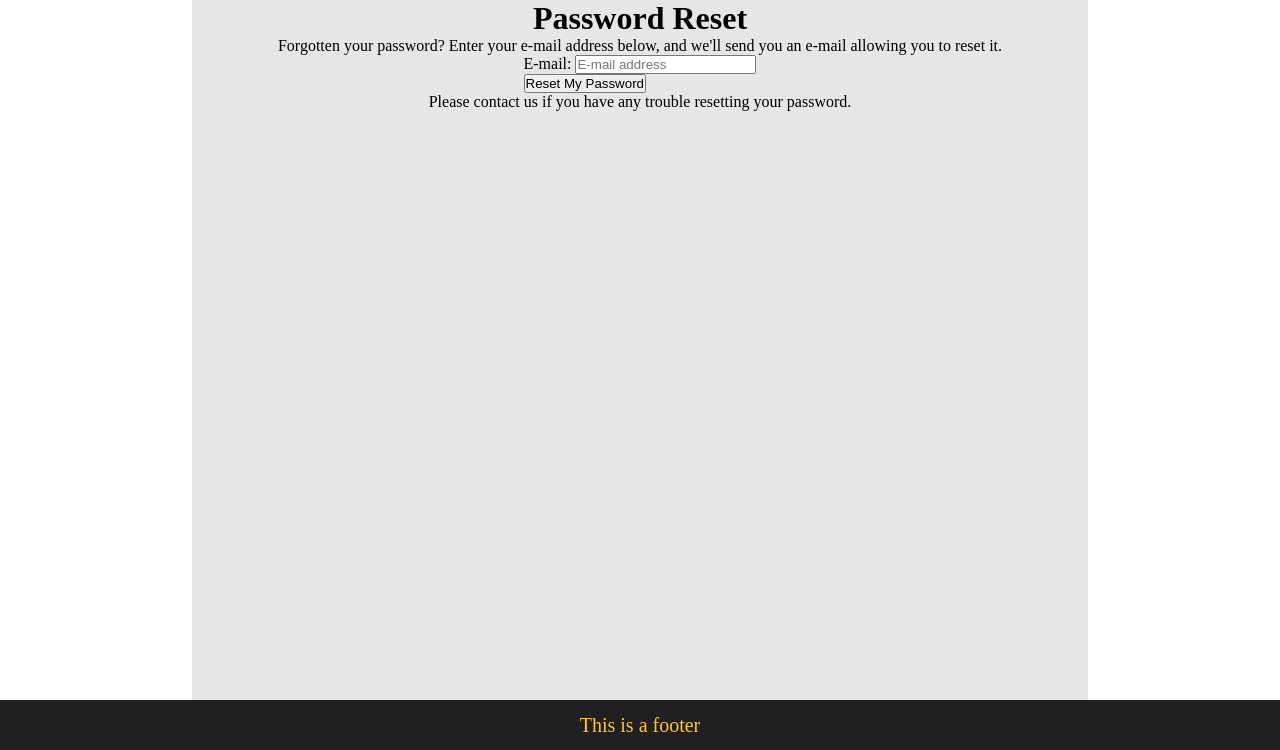
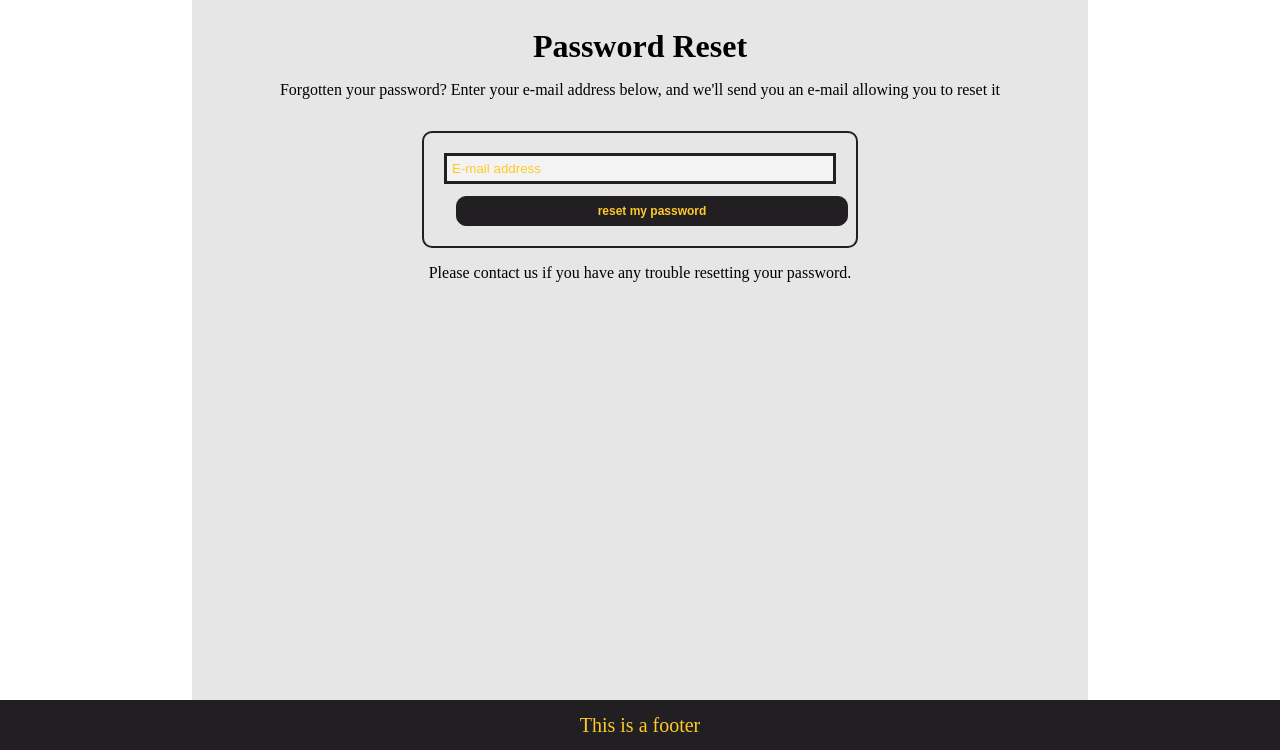
Before and after one commit to Code-Institute-Submissions/F1-weather-tracker-v2, a Django app: page /accounts/password/reset/ in a window 1280 px wide. Shown: the part 50-800 px from the top of the page. Run offline with Django 3.2, Linux system fonts and the light colour scheme.

Commit message:
style: added style classes to the remaining allauth templates

```diff
--- a/static/css/_auth-templates.scss
+++ b/static/css/_auth-templates.scss
@@ -23,7 +23,7 @@
   font-size: 1.6rem;
 }
 
-.auth-login-form {
+.auth-form {
   width: 50%;
   padding: 20px;
   margin-top: 16px;
@@ -31,16 +31,20 @@
   border-radius: 10px;
 }
 
+.auth-p-sub {
+  margin: 16px 0px;
+}
+
 /* Allauth form formatting */
 
-.auth-login-form p {
+.auth-form p {
   margin-bottom: 12px;
   color: $cYellow; /* text-secondary */
   font-size: 1.8rem;
   font-weight: 800;
 }
 
-.auth-login-form input {
+.auth-form input {
   border: 3px solid $cGray;
   border-radius: 0px;
   padding: 5px;
@@ -48,16 +52,16 @@
   background-color:#f3f3f3;
 }
 
-.auth-login-form label:not([for="id_remember"]) {
+.auth-form label:not([for="id_remember"]) {
   display: none;
 }
 
-.auth-login-form input::placeholder {
+.auth-form input::placeholder {
   color: $cYellow;
 }
 
-.auth-login-form button,
-.auth-login-form input[type="submit"] {
+.auth-form button,
+.auth-form input[type="submit"] {
   /* btn */
   display: inline-block;
   margin-left: 12px;
@@ -79,14 +83,14 @@
   cursor: pointer;
 }
 
-.auth-login-form button:hover,
-.auth-login-form input[type="submit"]:hover {
+.auth-form button:hover,
+.auth-form input[type="submit"]:hover {
   color: $cYellow;
   border-color: $cGray;
   transform: scale(1.05);
 }
 
-.auth-login-form a {
+.auth-form a {
   color: $cRed; /* text-info */
   text-decoration: none;
   font-size: 1.4rem;
--- a/static/css/_content-container.scss
+++ b/static/css/_content-container.scss
@@ -3,6 +3,7 @@
 #content-container {
   width: 70%;
   flex-grow: 1;
+  padding: 12px;
   background-color: darken($cWhite, 10%); /* remove later */
 }
 
--- a/static/css/base.css
+++ b/static/css/base.css
@@ -131,6 +131,7 @@
   -webkit-box-flex: 1;
       -ms-flex-positive: 1;
           flex-grow: 1;
+  padding: 12px;
   background-color: #e6e6e6;
   /* remove later */
 }
@@ -208,7 +209,7 @@
   font-size: 1.6rem;
 }
 
-.auth-login-form {
+.auth-form {
   width: 50%;
   padding: 20px;
   margin-top: 16px;
@@ -216,8 +217,12 @@
   border-radius: 10px;
 }
 
+.auth-p-sub {
+  margin: 16px 0px;
+}
+
 /* Allauth form formatting */
-.auth-login-form p {
+.auth-form p {
   margin-bottom: 12px;
   color: #FFC929;
   /* text-secondary */
@@ -225,7 +230,7 @@
   font-weight: 800;
 }
 
-.auth-login-form input {
+.auth-form input {
   border: 3px solid #211F22;
   border-radius: 0px;
   padding: 5px;
@@ -233,28 +238,28 @@
   background-color: #f3f3f3;
 }
 
-.auth-login-form label:not([for="id_remember"]) {
+.auth-form label:not([for="id_remember"]) {
   display: none;
 }
 
-.auth-login-form input::-webkit-input-placeholder {
+.auth-form input::-webkit-input-placeholder {
   color: #FFC929;
 }
 
-.auth-login-form input:-ms-input-placeholder {
+.auth-form input:-ms-input-placeholder {
   color: #FFC929;
 }
 
-.auth-login-form input::-ms-input-placeholder {
+.auth-form input::-ms-input-placeholder {
   color: #FFC929;
 }
 
-.auth-login-form input::placeholder {
+.auth-form input::placeholder {
   color: #FFC929;
 }
 
-.auth-login-form button,
-.auth-login-form input[type="submit"] {
+.auth-form button,
+.auth-form input[type="submit"] {
   /* btn */
   display: inline-block;
   margin-left: 12px;
@@ -276,15 +281,15 @@
   cursor: pointer;
 }
 
-.auth-login-form button:hover,
-.auth-login-form input[type="submit"]:hover {
+.auth-form button:hover,
+.auth-form input[type="submit"]:hover {
   color: #FFC929;
   border-color: #211F22;
   -webkit-transform: scale(1.05);
           transform: scale(1.05);
 }
 
-.auth-login-form a {
+.auth-form a {
   color: #FF4040;
   /* text-info */
   text-decoration: none;
@@ -292,7 +297,7 @@
   font-weight: 300;
 }
 
-.auth-login-form a:hover {
+.auth-form a:hover {
   font-weight: bold;
 }
 /*# sourceMappingURL=base.css.map */
--- a/templates/allauth/account/account_inactive.html
+++ b/templates/allauth/account/account_inactive.html
@@ -5,7 +5,7 @@
 {% block head_title %}{% trans "Account Inactive" %}{% endblock %}
 
 {% block content %}
-<h1>{% trans "Account Inactive" %}</h1>
+<h1 class="auth-h1">{% trans "Account Inactive" %}</h1>
 
-<p>{% trans "This account is inactive." %}</p>
+<p class="auth-p">{% trans "This account is inactive." %}</p>
 {% endblock %}
--- a/templates/allauth/account/login.html
+++ b/templates/allauth/account/login.html
@@ -34,7 +34,7 @@
 </p>
 {% endif %}
 
-<form class="login auth-login-form" method="POST" action="{% url 'account_login' %}">
+<form class="login auth-form" method="POST" action="{% url 'account_login' %}">
   {% csrf_token %}
   {{ form.as_p }}
   {% if redirect_field_value %}
--- a/templates/allauth/account/password_reset.html
+++ b/templates/allauth/account/password_reset.html
@@ -7,18 +7,22 @@
 
 {% block content %}
 
-    <h1>{% trans "Password Reset" %}</h1>
+<h1 class="auth-h1">{% trans "Password Reset" %}</h1>
 {% if user.is_authenticated %}
 {% include "account/snippets/already_logged_in.html" %}
 {% endif %}
 
-    <p>{% trans "Forgotten your password? Enter your e-mail address below, and we'll send you an e-mail allowing you to reset it." %}</p>
+<p class="auth-p">
+    Forgotten your password? Enter your e-mail address below, and we'll send you an e-mail allowing you to
+    reset it</p>
 
-    <form method="POST" action="{% url 'account_reset_password' %}" class="password_reset">
+<form class="auth-form" method="POST" action="{% url 'account_reset_password' %}" class="password_reset">
     {% csrf_token %}
     {{ form.as_p }}
     <input type="submit" value="{% trans 'Reset My Password' %}" />
 </form>
 
-    <p>{% blocktrans %}Please contact us if you have any trouble resetting your password.{% endblocktrans %}</p>
+<p class="auth-p-sub">
+    Please contact us if you have any trouble resetting your password.
+</p>
 {% endblock %}
--- a/templates/allauth/account/password_reset_from_key_done.html
+++ b/templates/allauth/account/password_reset_from_key_done.html
@@ -4,6 +4,6 @@
 {% block head_title %}{% trans "Change Password" %}{% endblock %}
 
 {% block content %}
-    <h1>{% trans "Change Password" %}</h1>
-    <p>{% trans 'Your password is now changed.' %}</p>
+<h1 class="auth-h1">{% trans "Change Password" %}</h1>
+<p class="auth-p">{% trans 'Your password is now changed.' %}</p>
 {% endblock %}
--- a/templates/allauth/account/signup.html
+++ b/templates/allauth/account/signup.html
@@ -10,7 +10,7 @@
 <p class="auth-p">{% blocktrans %}Already have an account? Then please <a class="auth-a" href="{{ login_url }}">sign
     in</a>.{%endblocktrans %}</p>
 
-<form class="signup login auth-login-form" id="signup_form" method="post" action="{% url 'account_signup' %}">
+<form class="signup auth-form" id="signup_form" method="post" action="{% url 'account_signup' %}">
   {% csrf_token %}
   {{ form.as_p }}
   {% if redirect_field_value %}
--- a/templates/allauth/account/signup_closed.html
+++ b/templates/allauth/account/signup_closed.html
@@ -5,7 +5,7 @@
 {% block head_title %}{% trans "Sign Up Closed" %}{% endblock %}
 
 {% block content %}
-<h1>{% trans "Sign Up Closed" %}</h1>
+<h1 class="auth-h1">{% trans "Sign Up Closed" %}</h1>
 
-<p>{% trans "We are sorry, but the sign up is currently closed." %}</p>
+<p class="auth-p">{% trans "We are sorry, but the sign up is currently closed." %}</p>
 {% endblock %}
--- a/templates/allauth/account/verification_sent.html
+++ b/templates/allauth/account/verification_sent.html
@@ -5,8 +5,9 @@
 {% block head_title %}{% trans "Verify Your E-mail Address" %}{% endblock %}
 
 {% block content %}
-    <h1>{% trans "Verify Your E-mail Address" %}</h1>
+<h1 class="auth-h1">{% trans "Verify Your E-mail Address" %}</h1>
 
-    <p>{% blocktrans %}We have sent an e-mail to you for verification. Follow the link provided to finalize the signup process. Please contact us if you do not receive it within a few minutes.{% endblocktrans %}</p>
+<p class="auth-p">{% blocktrans %}We have sent an e-mail to you for verification. Follow the link provided to finalize
+    the signup process. Please contact us if you do not receive it within a few minutes.{% endblocktrans %}</p>
 
 {% endblock %}
```
Also changed, not shown: templates/allauth/account/email.html (+15 -13 lines), templates/allauth/account/email_confirm.html (+9 -6 lines), templates/allauth/account/logout.html (+4 -4 lines), templates/allauth/account/password_change.html (+6 -6 lines), templates/allauth/account/password_reset_done.html (+6 -5 lines), templates/allauth/account/password_reset_from_key.html (+6 -5 lines), templates/allauth/account/password_set.html (+6 -6 lines), templates/allauth/account/verified_email_required.html (+9 -8 lines), 1 other file. Lines whose indentation alone changed are shown as unchanged.
